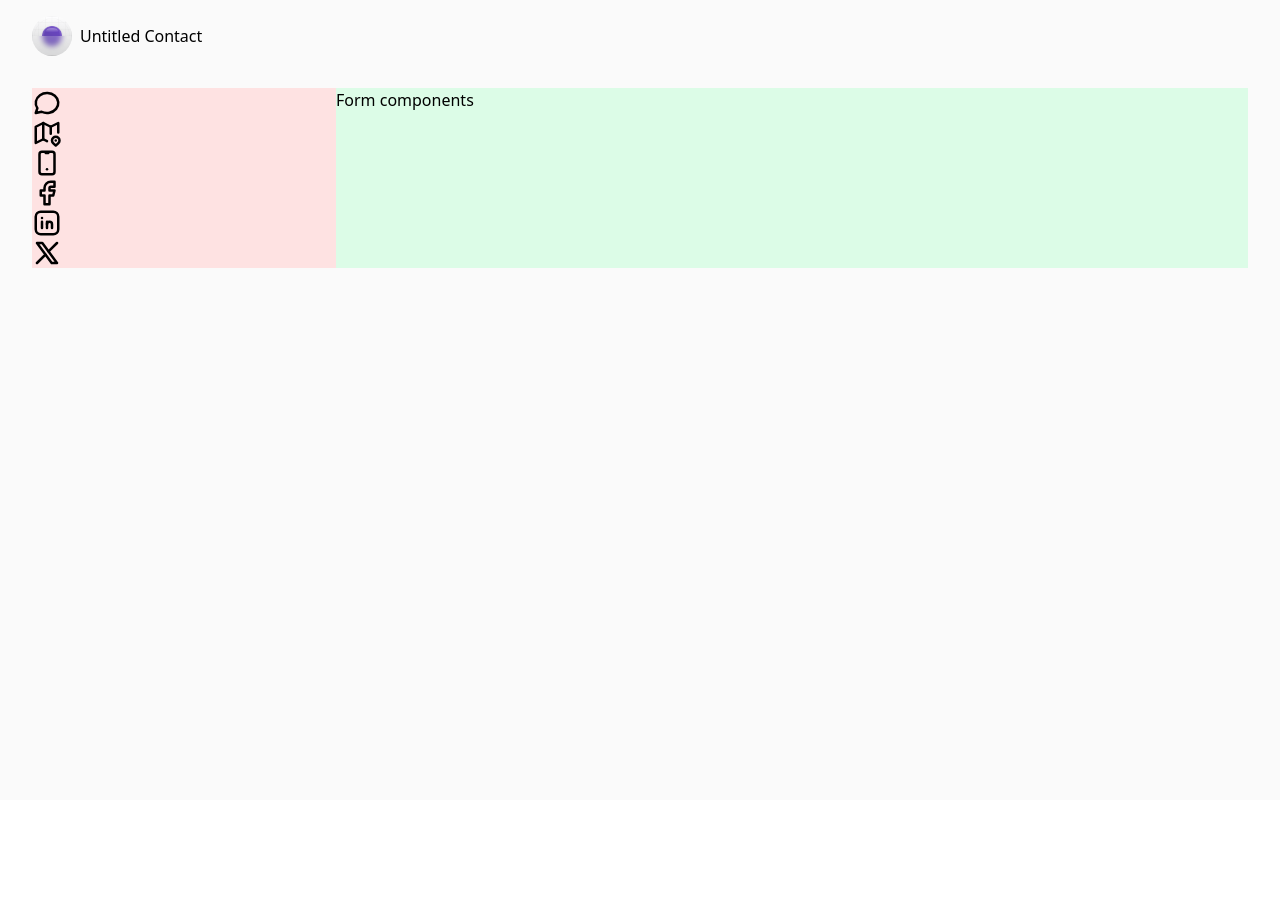
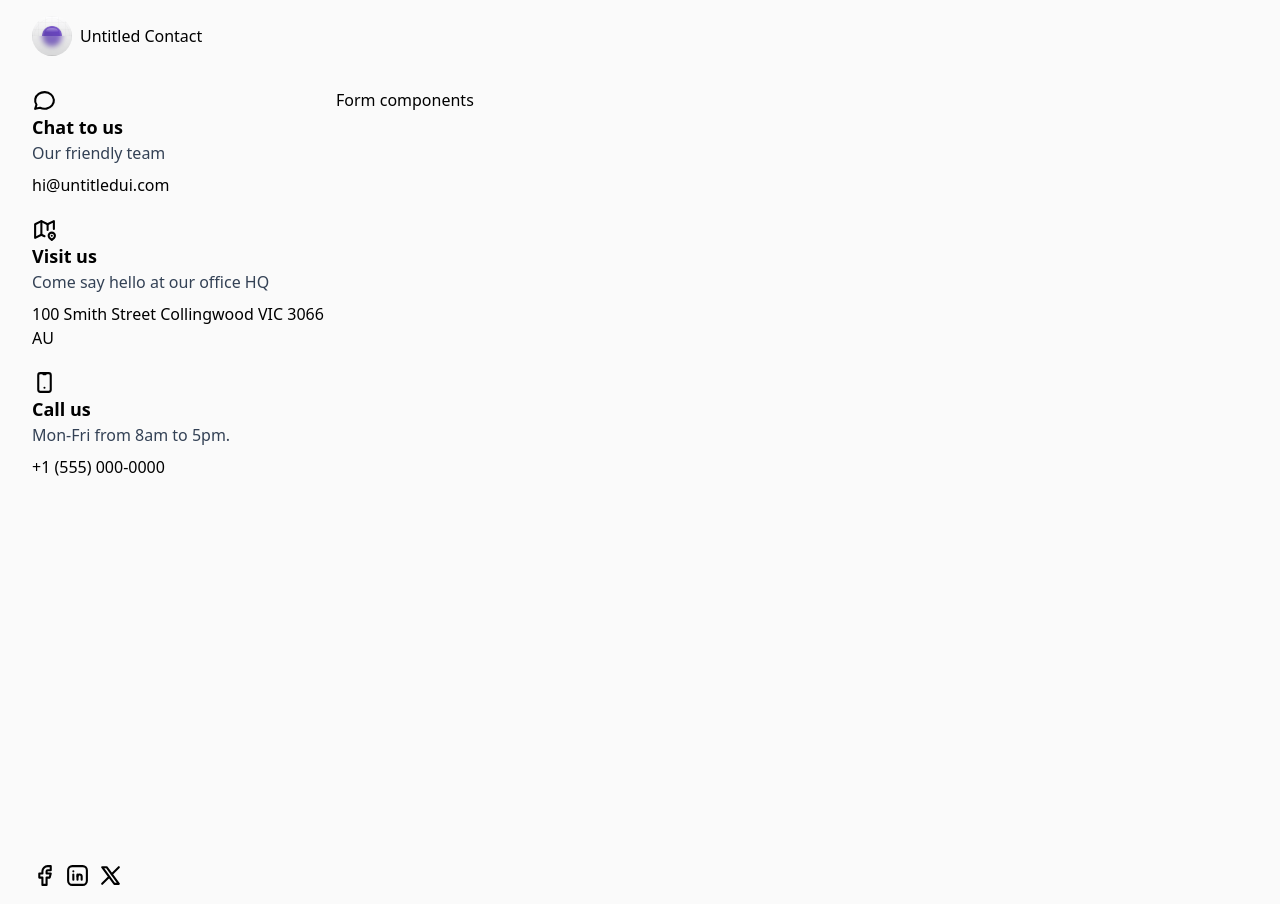
Before and after one commit to DeepakShinde123/untitled-UI, a React app: page / in a window 1280 px wide. Before the commit the page ends 800 px from the top, so only its background shows below. Built offline with nearby package versions, Linux system fonts and the light colour scheme; the HTML template or start-up script is replaced by a standard one.

Commit message:
aside done

```diff
--- a/src/components/Aside.jsx
+++ b/src/components/Aside.jsx
@@ -1,38 +1,59 @@
-import { TbMessageCircle,TbMap2, TbDeviceMobile, TbBrandFacebook,TbBrandLinkedin,TbBrandX } from "react-icons/tb";
-function Aside(){
+import {
+  TbMessageCircle,
+  TbMap2,
+  TbDeviceMobile,
+  TbBrandFacebook,
+  TbBrandLinkedin,
+  TbBrandX,
+} from "react-icons/tb";
+
+function Aside() {
   const contactInfo = [
     {
-      id:0,
-      icon: <TbMessageCircle />,
-      tilte:"Chat to us",
-      subTitle: "Our friendly Team",
-      action: "hi@untitled.com",
+      id: 0,
+      icon: TbMessageCircle,
+      title: "Chat to us",
+      description: "Our friendly team",
+      action: "hi@untitledui.com",
     },
     {
-      id:0,
-      icon: <TbMessageCircle />,
-      tilte:"Visit us",
-      subTitle: "Come say hello at our office HQ",
-      action: "100 smith street Collingwood VIC 3000 AU",
+      id: 1,
+      icon: TbMap2,
+      title: "Visit us",
+      description: "Come say hello at our office HQ",
+      action: "100 Smith Street Collingwood VIC 3066 AU",
     },
     {
-      id:0,
-      icon: <TbMessageCircle />,
-      tilte:"Call us",
-      subTitle: "Mon-fri from 8am-5pm",
+      id: 2,
+      icon: TbDeviceMobile,
+      title: "Call us",
+      description: "Mon-Fri from 8am to 5pm.",
       action: "+1 (555) 000-0000",
     },
   ];
-    return (
-        <div>
-        <TbMessageCircle size="30" />
-        <TbMap2 size="30" />
-        <TbDeviceMobile size="30" />
-        <TbBrandFacebook size="30"/>
-        <TbBrandLinkedin size="30" />
-        <TbBrandX size="30" />
-        </div>
-    )
+
+  return (
+    <aside className="flex min-h-screen flex-col justify-between">
+      <div>
+        {contactInfo.map((info) => {
+          return (
+            <div key={info.id} className="mb-5">
+              <h3 className="text-lg font-bold">
+                {<info.icon size={25} />} {info.title}
+              </h3>
+              <p className="mb-2 text-slate-700">{info.description}</p>
+              <p className="cursor-pointer">{info.action}</p>
+            </div>
+          );
+        })}
+      </div>
+      <div className="flex gap-2">
+        <TbBrandFacebook size={25} className="cursor-pointer" />
+        <TbBrandLinkedin size={25} className="cursor-pointer" />
+        <TbBrandX size={25} className="cursor-pointer" />
+      </div>
+    </aside>
+  );
 }
 
 export default Aside;
--- a/src/pages/Home.jsx
+++ b/src/pages/Home.jsx
@@ -7,10 +7,10 @@ function Home() {
     <div className=" min-h-screen W-full bg-zinc-50 px-4 py-2 md:px-8 md:py-4">
       <Header />
       <div className="grid grid-cols-8">
-        <div className="col-span-2 hidden  bg-red-100 md:block">
+        <div className="col-span-2 hidden  md:block">
             <Aside />
         </div>
-        <div className="md:col-span-6 bg-green-100 col-span-full">
+        <div className="md:col-span-6 col-span-full">
             <Form />
         </div>
       </div>
```
